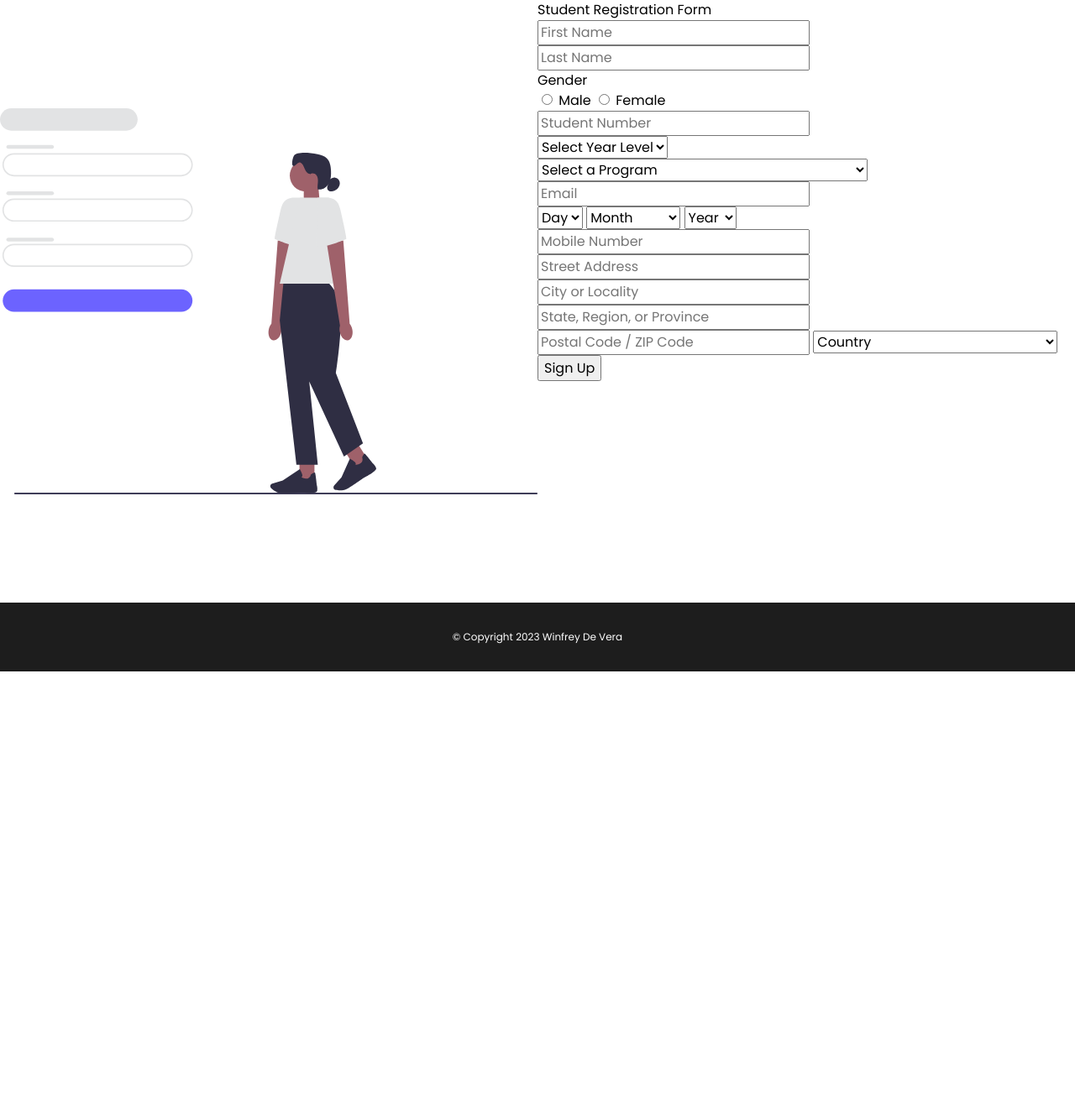
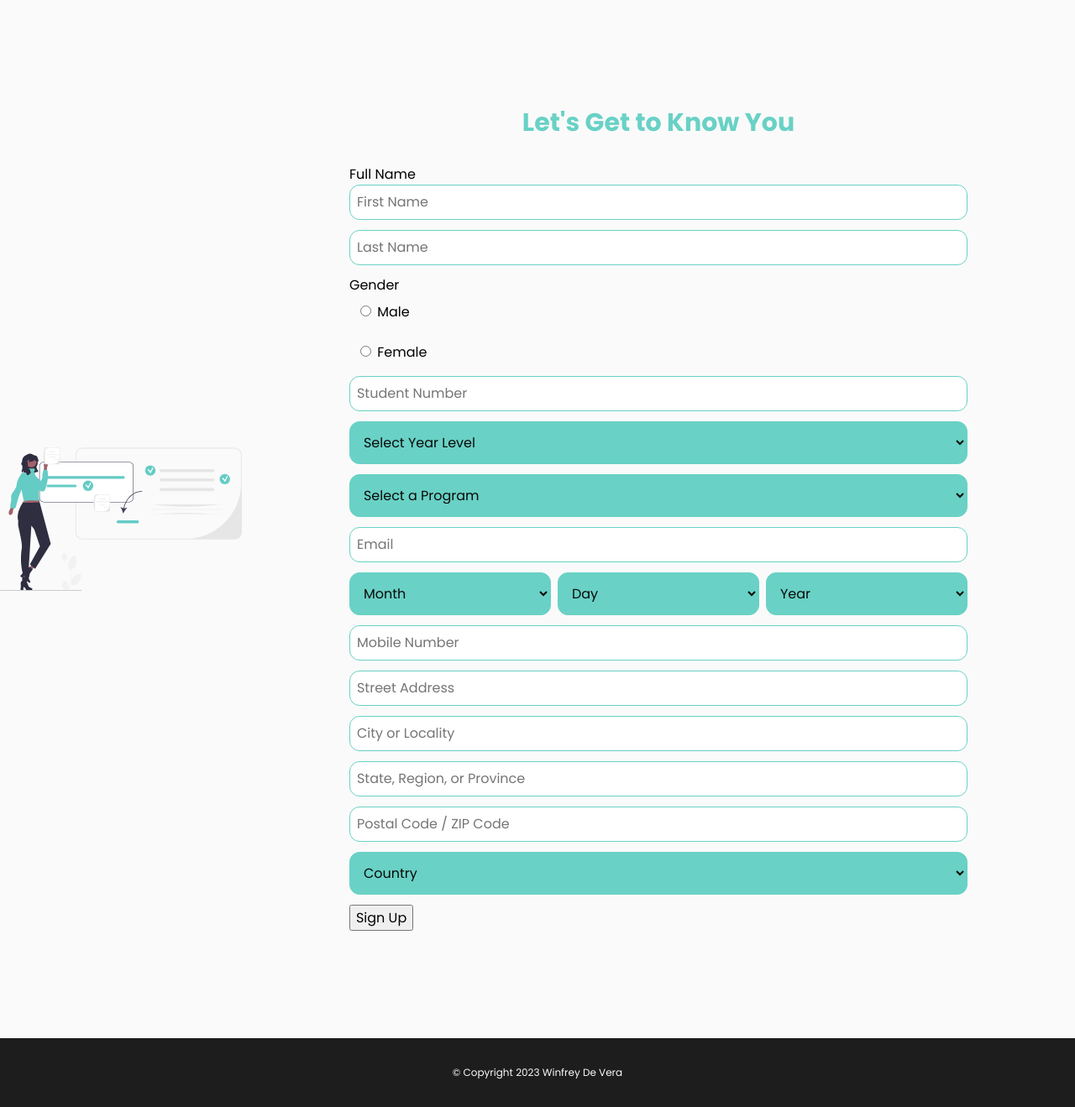
Before and after one commit to wjamesdevera/ICS2608-MP6-PHP, a PHP site: page / in a window 1280 px wide. Shown: the whole page at 84% size. Before the commit the page ends 800 px from the top, so only its background shows below. Run offline with PHP 8.4, Linux system fonts and the light colour scheme.

Commit message:
fields styles

```diff
--- a/data.php
+++ b/data.php
@@ -44,9 +44,9 @@ $yearLevel = array(
 );
 
 $cicsDegreeProgam = array(
-    "Computer Science"=>"Bachelor of Science in Computer Science",
-    "Information Technology"=>"Bachelor of Science in Information Technology",
-    "Information Systems"=>"Bachelor of Science in Information Systems",
+    "Computer Science"=>"Computer Science",
+    "Information Technology"=>"Information Technology",
+    "Information Systems"=>"Information Systems",
 );
 
 $countries = array(
--- a/index.php
+++ b/index.php
@@ -4,19 +4,20 @@ include("./templates/header.php");
 ?>
     <div class="section sign-up">
         <div class="left-section">
-            <img src="./assets/undraw_sign_up_n6im.svg" alt="" class="sign-up-img">
+            <img src="./assets/undraw_learning_re_32qv.svg" alt="" class="sign-up-img">
         </div>
-        <div class="">
+        <div class="right-section">
             <form class="form" action="./register.php" method="POST">
-                <h2 class="form-title">Student Registration Form</h2>
+                <h2 class="form-title">Let's Get to Know You</h2>
                 <div class="form-content">
                     <div class="name form-section">
+                        <h4>Full Name</h4>
                         <input type="text" name="first_name" id="first_name" placeholder="First Name">
                         <span><p><?php echo $errors['first_name'] ?></p></span>
                         <input type="text" name="last_name" id="last_name" placeholder="Last Name">
                     </div>
                     <div class="gender form-section">
-                        <h2>Gender</h2>
+                        <h4>Gender</h4>
                         <label>
                             <input type="radio" name="gender" id="male" value="male"> Male
                         </label>
@@ -53,20 +54,20 @@ include("./templates/header.php");
                         <input type="email" name="email" id="email" placeholder="Email">
                     </div>
                     <div class="dob form-section">
-                        <select name="day" id="day">
-                            <option value="" selected disabled>Day</option>
-                            <?php
-                            for ($i = 1; $i <= 31; $i++) {
-                                echo "<option value='$i'>$i</option>";
-                            }
-                            ?>
-                        </select>
                         <select name="month" id="month">
                             <option value="" selected disabled>Month</option>
                             <?php
                             foreach ($months as $key => $month) {
                                 $optionValue = $key + 1;
                                 echo "<option value='$optionValue'>$month</option>";
+                            }
+                            ?>
+                        </select>
+                        <select name="day" id="day">
+                            <option value="" selected disabled>Day</option>
+                            <?php
+                            for ($i = 1; $i <= 31; $i++) {
+                                echo "<option value='$i'>$i</option>";
                             }
                             ?>
                         </select>
@@ -83,7 +84,7 @@ include("./templates/header.php");
                         <input type="text" name="phone" id="phone" placeholder="Mobile Number">
                     </div>
                     <div class="address form-section">
-                        <input name="street" id="street"placeholder="Street Address">
+                        <input type="text" name="street" id="street"placeholder="Street Address">
                         <input type="text" name="city" id="city" placeholder="City or Locality">
                         <input type="text" name="state" id="state" placeholder="State, Region, or Province">
                         <input type="text" name="postal" id="postal" placeholder="Postal Code / ZIP Code">
--- a/style.css
+++ b/style.css
@@ -128,10 +128,40 @@ select {
 
 :root {
     --poppins: 'poppins', sans-serif;
-    --primary: #4F6F52;
-    --secondary: #ECE3CE;
-    --black: #1D1D1D;
-    --white: #FFFFFF;
+    /* primary color */
+    --primary-1: #21897E;
+    --primary-2: #69D1C5;
+    --primary-3: #69D1C5;
+
+    /* accent colors */
+    --secondary-1: #7EBCE6;
+    --secondary-2: #8980F5;
+
+    /* neutral colors */
+    --black: #0a0a0a;
+    --dark-gray: #404040;
+    --ligh-gray: #d4d4d4;
+    --white: #fafafa;
+
+    /* background colors */
+    --background-light: #fafafa;
+    --background-dark: #171717;
+
+    /* text colors */
+    --text-dark: #0a0a0a;
+    --text-light:#fafafa;
+
+    /* button colors */
+    --button-primary: #69D1C5;
+    --button-secondary: #7EBCE6;
+
+    /* hover colors */
+    --hover-secondaey: #69D1C5;
+    --hover-primary: #7EBCE6;
+
+    /* error colors */
+    --error: #ef4444;
+
 }
 
 html {
@@ -142,6 +172,7 @@ body {
     min-height: 100vh;
     display: flex;
     flex-direction: column;
+    background-color: var(--background-light);
 }
 
 footer {
@@ -158,18 +189,103 @@ footer {
 
 .sign-up {
     display: flex;
-}
-
-.sign-up * {
-    flex: 1;
+    flex-direction: column;
 }
 
 .left-section {
+    display: none;
+}
+
+.right-section {
     display: flex;
     justify-content: center;
     align-items: center;
+    background-color: var(--background-light);
+    min-height: 100vh;
+    padding: 10%;
 }
 
-.sign-up-img {
-    width: 50%;
+.form-title {
+    font-size: 1.875rem;
+    line-height: 2.25rem;
+    text-align: center;
+    color: var(--primary-2);
+    font-weight: 700;
+    margin-bottom: 2rem;
 }
+
+.form {
+    width: 100%;
+}
+
+input[type="text"], input[type="email"] {
+    border-radius: .75rem;
+    border: 1px solid var(--button-primary);
+    margin-bottom: .75rem;
+    padding: .5rem;
+    width: 100%;
+}
+
+input[type="email"]:invalid {
+    border-color: var(--error);
+}
+
+select {
+    border-radius: 1px solid var(--ligh-gray);
+    border: 1px solid var(--button-primary);
+    background-color: var(--button-primary);
+    color: var(--text-dark);
+    border-radius: .75rem;
+    overflow: hidden;
+    width: 100%;
+    padding: .75rem;
+    margin-bottom: .75rem;
+}
+
+option:disabled {
+    color: var(--dark-gray);
+}
+
+option {
+    padding: 1rem;
+}
+
+.gender {
+    display: flex;
+    flex-direction: column;
+}
+
+.gender label {
+    background-color: var(--white);
+    margin-bottom: .5rem;
+    padding: .5rem;
+    border-radius: .75rem;
+}
+
+input[type="radio"]:checked {
+
+}
+
+.dob {
+    display: flex;
+    gap: .5rem;
+}
+
+
+
+@media (min-width: 768px) {
+    .sign-up {
+        flex-direction: row;
+    }
+    .left-section {
+        display: flex;
+        align-items: center;
+        justify-content: center;
+    }
+
+    .right-section {
+        border-top-left-radius: 2rem;
+        border-bottom-left-radius: 2rem;
+        z-index: 2;
+    }
+}
--- a/templates/header.php
+++ b/templates/header.php
@@ -5,6 +5,6 @@
     <meta charset="UTF-8">
     <meta name="viewport" content="width=device-width, initial-scale=1.0">
     <link rel="stylesheet" href="style.css">
-    <title></title>
+    <title>Front-End Club Registration</title>
 </head>
 <body>
```
Also changed, not shown: assets/undraw_exams_re_4ios.svg (added), assets/undraw_learning_re_32qv.svg (added).
